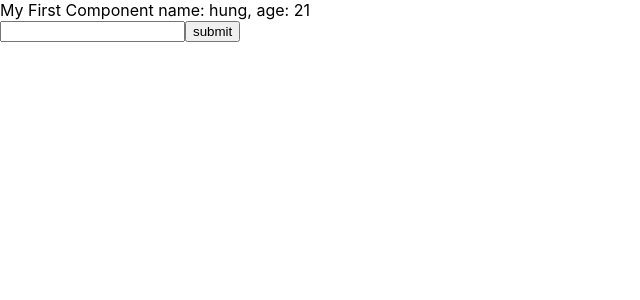
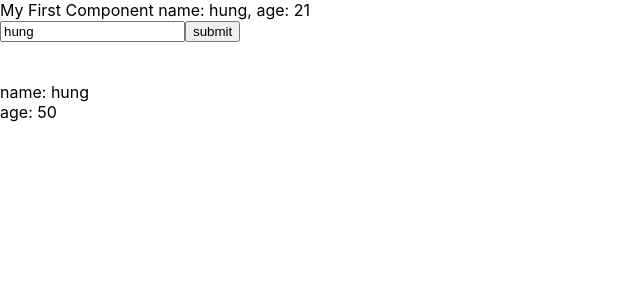
Before and after one commit to viethung82nd/react-v9, a React (Create React App) app: page / in a window 1280 px wide. Shown: the top 300 px of the page, without its empty margins (0-640 px from the left). Built offline with nearby package versions, Linux system fonts and the light colour scheme.

Commit message:
video 2.23

```diff
--- a/src/App.js
+++ b/src/App.js
@@ -7,12 +7,10 @@ import React from 'react';
 
 class App extends React.Component {
 
-
   render() {
     return (
       <div>
         <MyComponent></MyComponent>
-
       </div>
     );
   }
--- /dev/null
+++ b/src/components/DisplayInfor.js
@@ -0,0 +1,16 @@
+import React from "react";
+
+class DisplayInfor extends React.Component {
+    render() {
+
+        return (
+            <div>
+                name: {this.props.name}
+                <br></br>
+                age: {this.props.age}
+            </div>
+        );
+    }
+}
+
+export default DisplayInfor;
--- a/src/components/MyComponent.js
+++ b/src/components/MyComponent.js
@@ -1,36 +1,19 @@
 import React from "react";
+import UserInfo from "./UserInfo";
+import DisplayInfor from "./DisplayInfor";
 
 class MyComponent extends React.Component {
-    state = {
-        name: 'hung',
-        age: '21'
-    };
 
 
-    handleOnChange = (event) => {
-        this.setState({
-            name: event.target.value,
-            age: 89
-        });
-    }
-
-    handleOnSubmit = (event) => {
-        event.preventDefault();
-        console.log(this.state);
-    }
-
     render() {
+        const age = 50;
+        const myInfor = ['a', 'b', 'v']
         return (
             <div>
-                My First Component
-                name: {this.state.name},
-                age: {this.state.age}
-                <form onSubmit={(event) => this.handleOnSubmit(event)}>
-                    <input type="text"
-                        onChange={(event) => this.handleOnChange(event)}
-                    ></input>
-                    <button>submit</button>
-                </form>
+                <UserInfo></UserInfo>
+                <br></br>
+                <br></br>
+                <DisplayInfor name='hung' age={age} myInfor={myInfor}></DisplayInfor>
             </div>
 
         );
--- /dev/null
+++ b/src/components/UserInfo.js
@@ -0,0 +1,41 @@
+import React from "react";
+
+class UserInfo extends React.Component {
+    state = {
+        name: 'hung',
+        age: '21'
+    };
+
+
+    handleOnChange = (event) => {
+        this.setState({
+            name: event.target.value,
+            age: 89
+        });
+    }
+
+    handleOnSubmit = (event) => {
+        event.preventDefault();
+        console.log(this.state);
+    }
+
+    render() {
+        return (
+            <div>
+                My First Component
+                name: {this.state.name},
+                age: {this.state.age}
+                <form onSubmit={(event) => this.handleOnSubmit(event)}>
+                    <input type="text"
+                        value={this.state.name}
+                        onChange={(event) => this.handleOnChange(event)}
+                    ></input>
+                    <button>submit</button>
+                </form>
+            </div>
+
+        );
+    }
+}
+
+export default UserInfo;
```
